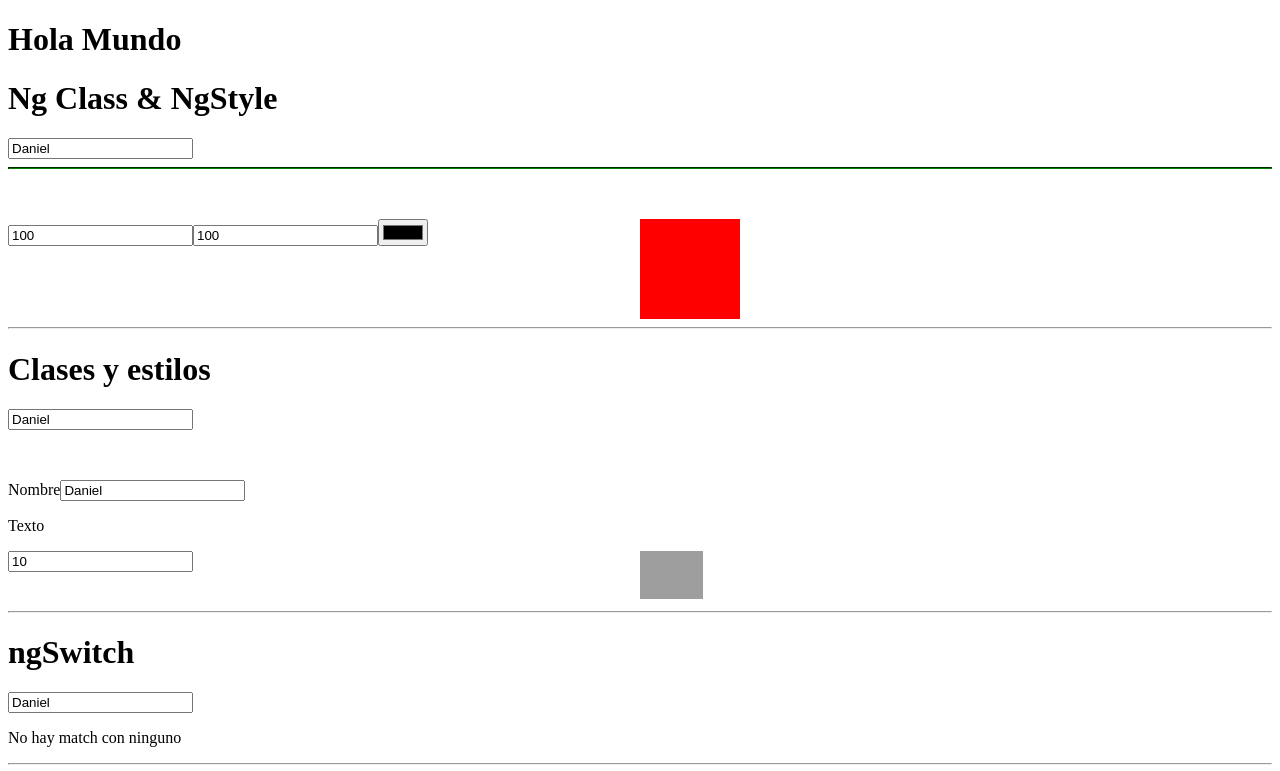
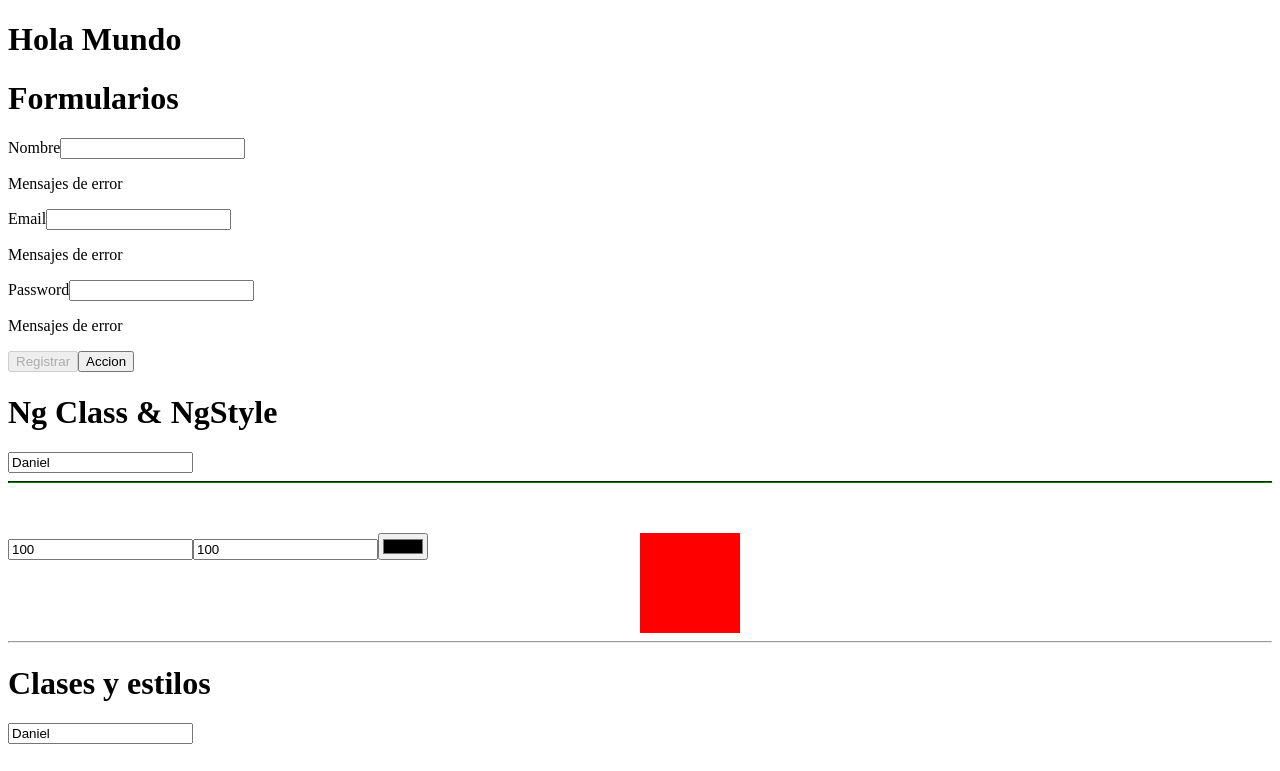
Before and after one commit to dtheran1/store-fundaments, an Angular app: page / in a window 1280 px wide. Shown: the top 771 px of the page. Built offline with nearby package versions, Linux system fonts and the light colour scheme; grey boxes are pictures that could not be loaded.

Commit message:
implemntado forms

```diff
--- a/src/app/app.component.html
+++ b/src/app/app.component.html
@@ -1,4 +1,29 @@
 <h1>Hola Mundo</h1>
+
+<div>
+  <h1>Formularios</h1>
+
+  <form (ngSubmit)="onRegister()" #myForm="ngForm">
+    <div class="input-group">
+      <label for="name">Nombre</label>
+      <input #name="ngModel" type="text" name="name" required id="name" [(ngModel)]="register.name">
+      <p *ngIf="name.invalid">Mensajes de error</p>
+    </div>
+    <div class="input-group">
+      <label for="email">Email</label>
+      <input #email="ngModel" type="text" name="email" required id="email" [(ngModel)]="register.email">
+      <p *ngIf="email.invalid">Mensajes de error</p>
+    </div>
+    <div class="input-group">
+      <label for="password">Password</label>
+      <input #password="ngModel" type="password" name="password" required id="password" [(ngModel)]="register.password">
+      <p *ngIf="password.invalid">Mensajes de error</p>
+    </div>
+
+    <button type="submit" [disabled]="myForm.invalid">Registrar</button>
+    <button type="button">Accion</button>
+  </form>
+</div>
 
 <div>
   <h1>Ng Class & NgStyle</h1>
--- a/src/app/app.component.ts
+++ b/src/app/app.component.ts
@@ -15,6 +15,17 @@ export class AppComponent {
   img = 'https://source.unsplash.com/random'
 
   btnDisable = true
+
+  register = {
+    name: '',
+    email: '',
+    password: ''
+  }
+
+  onRegister() {
+    console.log(this.register);
+
+  }
 
   box = {
     width:100,
```
